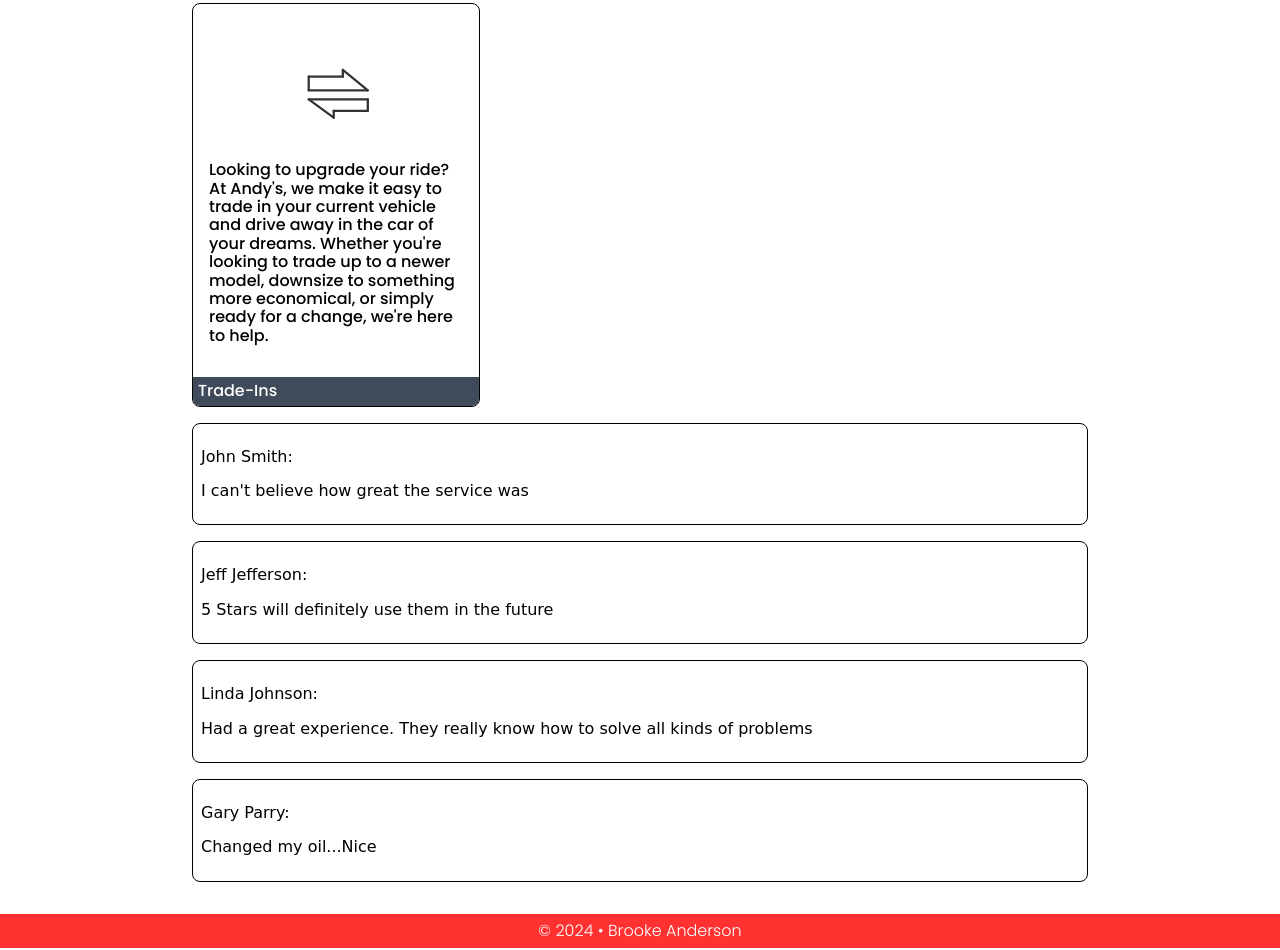
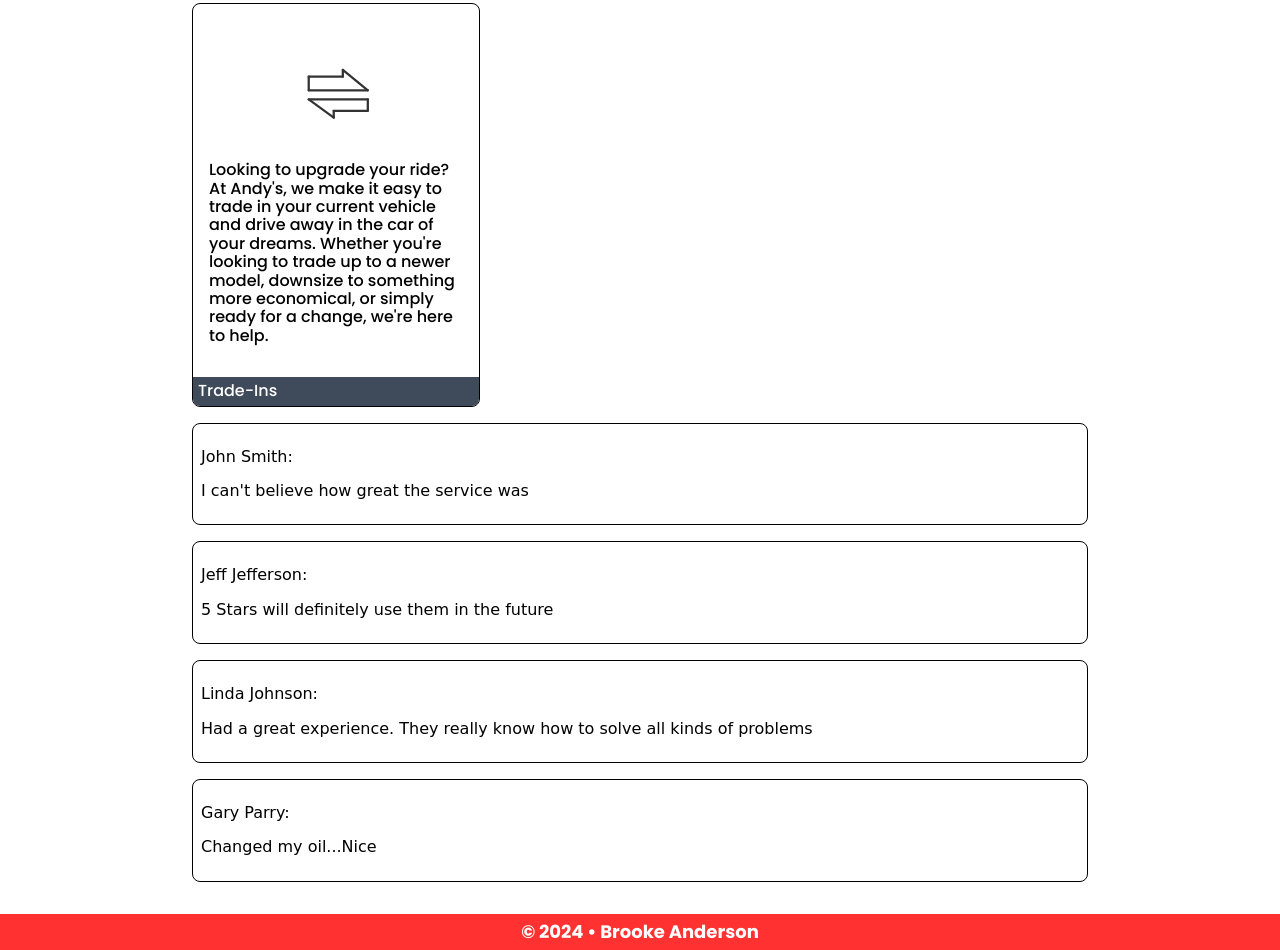
Before and after one commit to Tw199y88/05-Auto, a plain HTML site: page index.html in a window 1280 px wide. Shown: the part 1239-2189 px from the top of the page. Drawn offline with nearby package versions, Linux system fonts and the light colour scheme.

Commit message:
contrast errors

```diff
--- a/scss/_small.scss
+++ b/scss/_small.scss
@@ -256,12 +256,14 @@ font-family: "Caveat Brush", cursive;
     background: rgb(126,217,87);
 background: #FF3131;
 color: white;
+
 }
 footer {
     padding: 0.5rem $gutter;
     p{
         margin: 0;
-        font-weight: $lightWeight;
+        font-weight: 600;
         text-align: center;
+        font-size: 18px;
     }
 }
```
Also changed, not shown: css/styles.css, css/styles.min.css.
